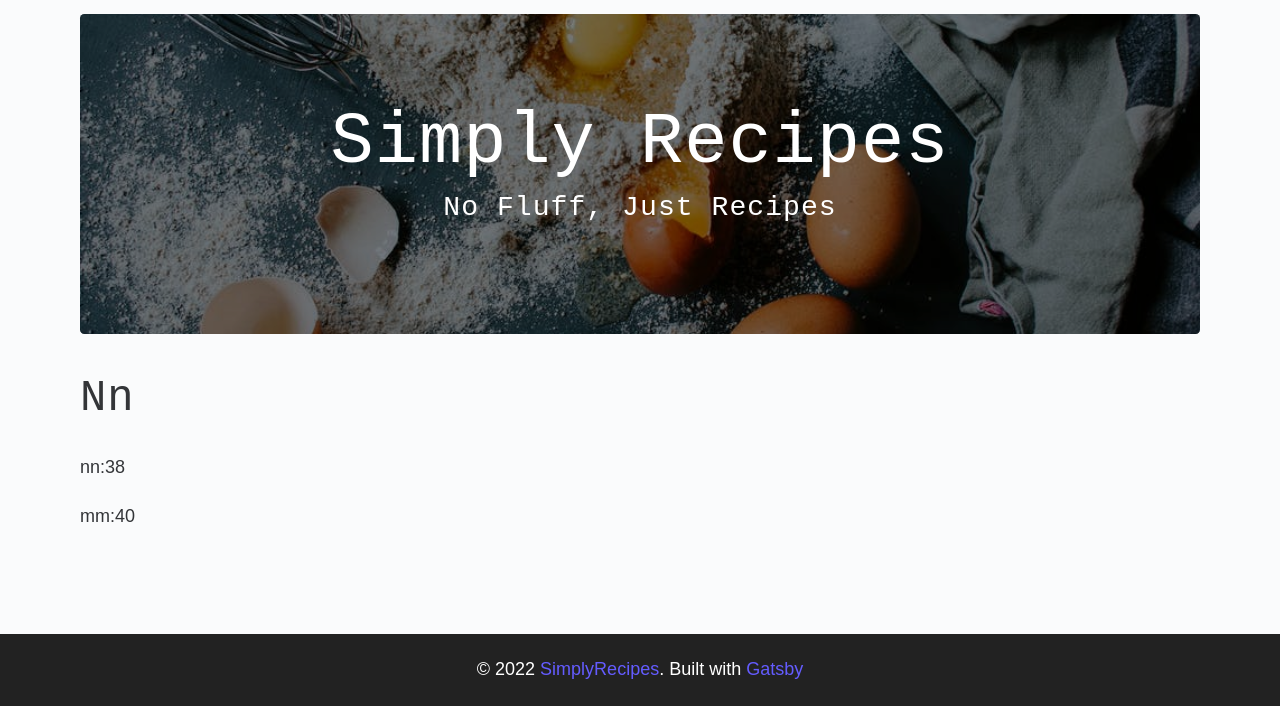
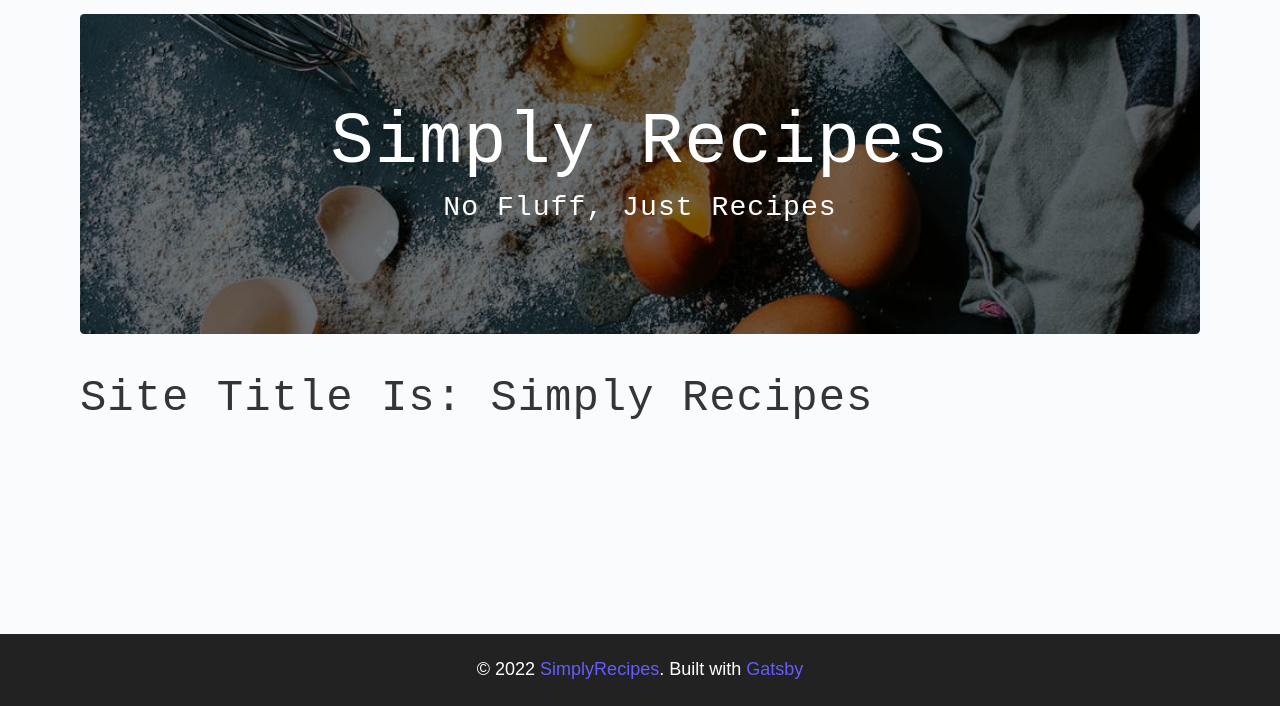
Before and after one commit to armod/gatsby-simply-recipes, a Gatsby site: page / in a window 1280 px wide. Shown: the part 94-800 px from the top of the page. Built offline with nearby package versions, Linux system fonts and the light colour scheme; Gatsby itself is replaced by a stand-in of ours.

Commit message:
fetchData - example

```diff
--- a/src/examples/fetchData.js
+++ b/src/examples/fetchData.js
@@ -1,9 +1,8 @@
-import * as React from 'react'
+import React from 'react'
 import { useStaticQuery, graphql } from 'gatsby'
 
-const FetchData = () => {
-  const data = useStaticQuery(graphql`
-    query {
+const getData = graphql`
+  {
     site {
       siteMetadata {
         author
@@ -21,19 +20,19 @@
       }
     }
   }
-  `)
+`
+
+const FetchData = () => {
+  const {
+    site: {
+      siteMetadata: { title },
+    },
+  } = useStaticQuery(getData)
+  // console.log(useStaticQuery(getData))
   return (
     <div>
-      <h2>{data.site.siteMetadata.person.name}</h2>
-      <div>
-        {data.site.siteMetadata.complexData.map((item, index) => {
-          return (
-            <p key={index}>
-              {item.name}:{item.age}
-            </p>
-          )
-        })}
-      </div>
+      {/* <h2>Name: {data.site.siteMetadata.person.name}</h2> */}
+      <h2>site title is: {title}</h2>
     </div>
   )
 }
```
Lines whose indentation alone changed are shown as unchanged.
